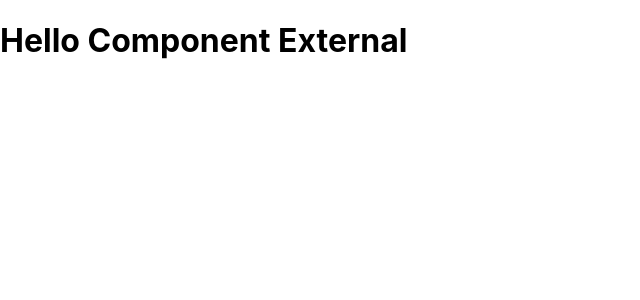
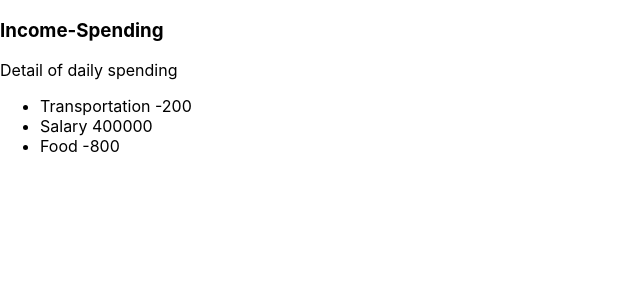
Before and after one commit to Yothin-H/react_basic, a React (Create React App) app in the folder react-basic/: page / in a window 1280 px wide. Shown: the top 300 px of the page, without its empty margins (0-640 px from the left). Built offline with nearby package versions, Linux system fonts and the light colour scheme.

Commit message:
React JSX
-Section
-Article
-Div
-Fragment
-React.Fragment (need to import react)

```diff
--- a/react-basic/src/App.js
+++ b/react-basic/src/App.js
@@ -3,12 +3,17 @@ import './App.css';
 
 function App() {
   return (
-    <div className="App">
-      <header className="App-header">
-        <img src={logo} className="App-logo" alt="logo" />
-        <h1>It's me Yothin</h1>
-      </header>
-    </div>
+    <section>
+      <article>
+        <h1>Income-Spending</h1>
+        <p>Detail of daily spending</p>
+        <ul>
+          <li>Transportation <span>-200</span></li>
+          <li>Salary <span>400000</span></li>
+          <li>Food <span>-800</span></li>
+        </ul>
+      </article>
+    </section>
   );
 }
 
--- a/react-basic/src/index.js
+++ b/react-basic/src/index.js
@@ -37,13 +37,18 @@ import reportWebVitals from './reportWebVitals';
 
 
 //External Component
-import HelloComponent from './components/HelloComponent';
+// import HelloComponent from './components/HelloComponent';
+
+// const root = ReactDOM.createRoot(document.getElementById('root'));
+// root.render(
+//   <HelloComponent/>
+// );
+
 
 const root = ReactDOM.createRoot(document.getElementById('root'));
 root.render(
-  <HelloComponent/>
+  <App/>
 );
-
 
 
 
```
